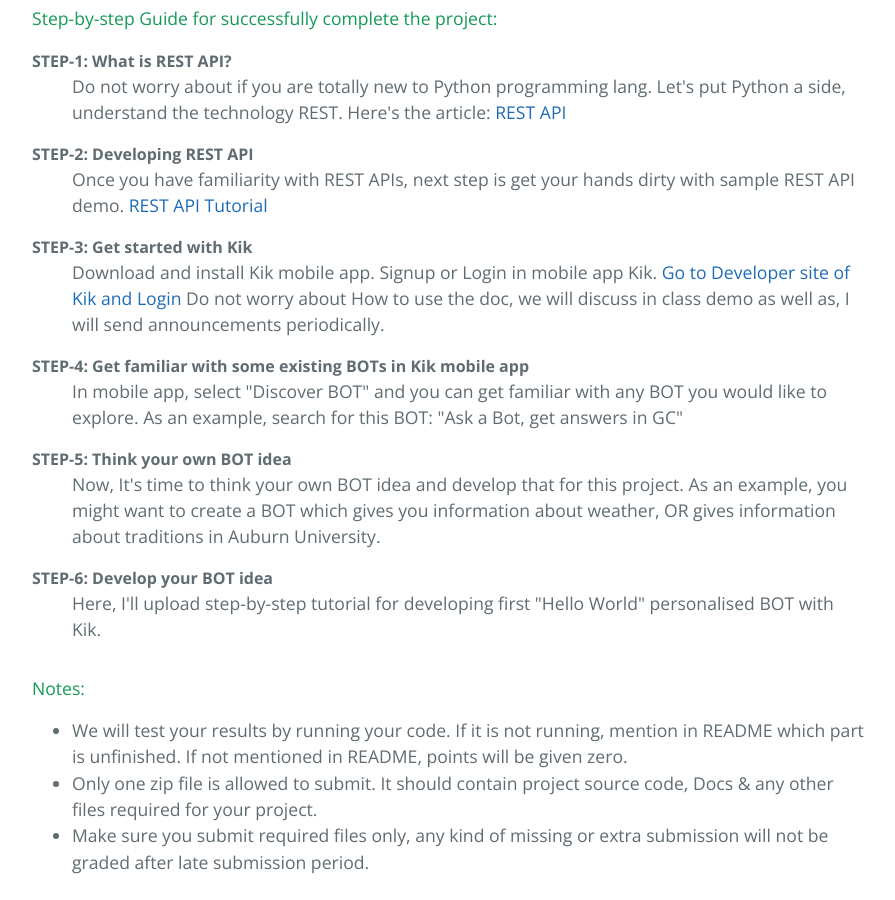
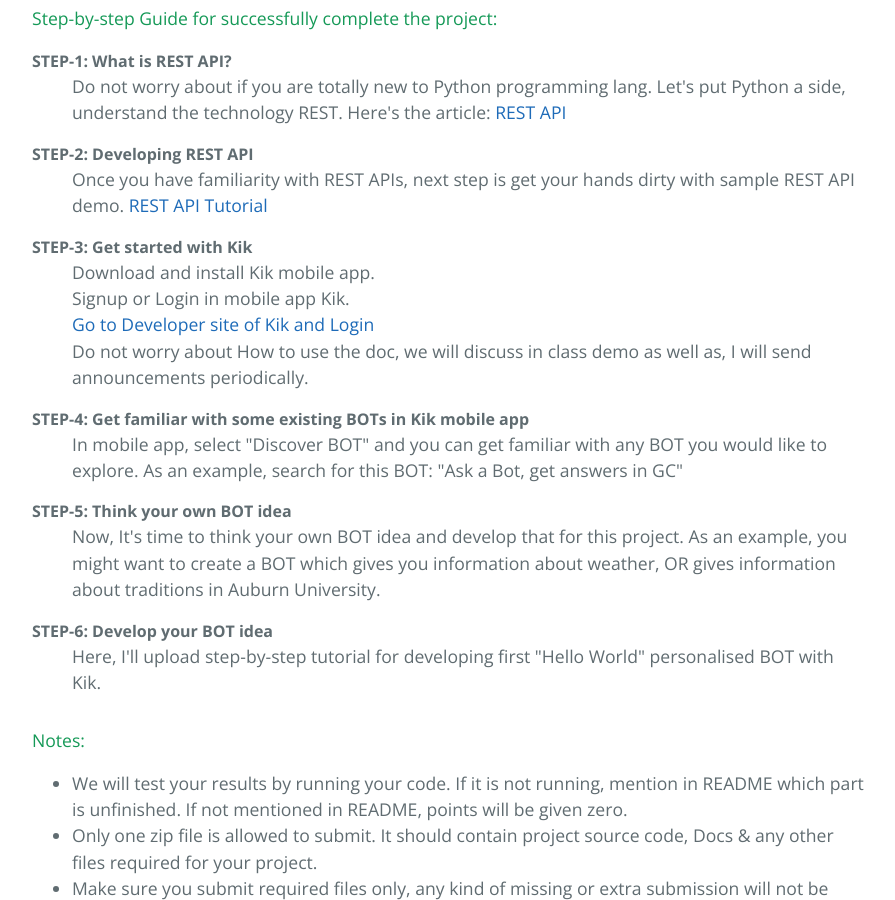
Before and after one commit to Ravi2712/ravi2712.github.io, a Jekyll site: the page built from index.md, in a window 1280 px wide and 900 px high, scrolled down 995 px. Shown: the whole window, without its empty margins (192-1087 px from the left). Built offline with Jekyll 4.4.1, drawn with Linux system fonts in a browser that asks for light colours.

Commit message:
Changes#8

```diff
--- a/index.md
+++ b/index.md
@@ -34,10 +34,11 @@ In this project, we are going to create "Personalised Bot" with platform [Kik](h
 </dd>
 <dt>STEP-3: Get started with Kik</dt>
 <dd>
-<tr> Download and install Kik mobile app. </tr>
-<tr> Signup or Login in mobile app Kik. </tr>
-<tr> <a href="https://dev.kik.com/#/docs/getting-started"> Go to Developer site of Kik and Login </a> </tr>
-<tr> Do not worry about How to use the doc, we will discuss in class demo as well as, I will send announcements periodically.</tr></dd>
+Download and install Kik mobile app. <br>
+Signup or Login in mobile app Kik. <br>
+<a href="https://dev.kik.com/#/docs/getting-started"> Go to Developer site of Kik and Login </a> <br>
+Do not worry about How to use the doc, we will discuss in class demo as well as, I will send announcements periodically. <br>
+</dd>
 <dt>STEP-4: Get familiar with some existing BOTs in Kik mobile app</dt>
 <dd>In mobile app, select "Discover BOT" and you can get familiar with any BOT you would like to explore. As an example, search for this BOT: "Ask a Bot, get answers in GC"</dd>
 <dt>STEP-5: Think your own BOT idea</dt>
```
